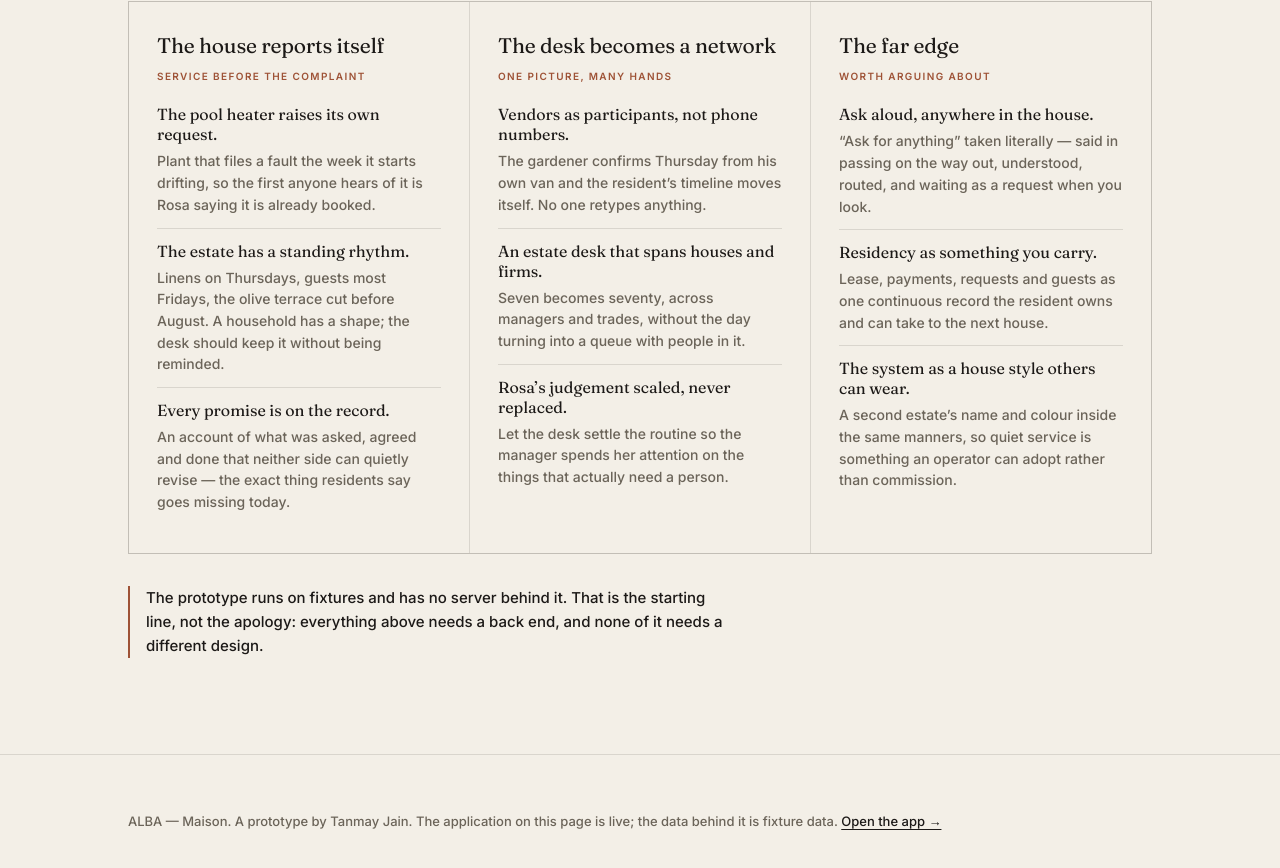
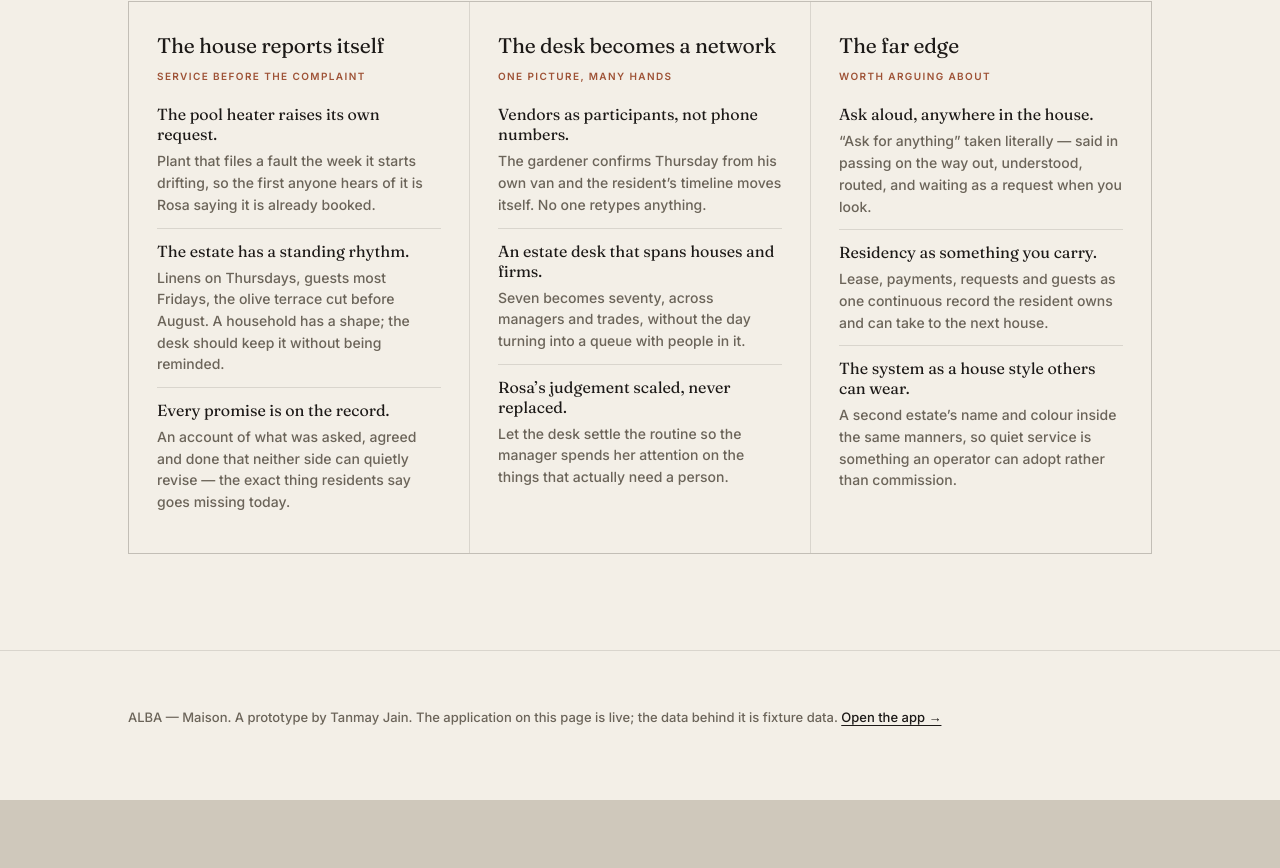
Before and after one commit to perceptence/alba, a Next.js app: page /case-study in a window 1280 px wide. Shown: the part 10957-11825 px from the top of the page. After the commit the page ends 11757 px from the top, so only its background shows below. Built offline with nearby package versions, Linux system fonts and the light colour scheme.

Commit message:
Roadmap: drop the closing constraints paragraph
The section ends on the three lanes; the prototype's limits no longer get the
last word. Removed the now-unused .road-foot style with it.

Co-Authored-By: Claude Opus 4.8 <noreply@anthropic.com>

```diff
--- a/app/case-study/CaseStudy.jsx
+++ b/app/case-study/CaseStudy.jsx
@@ -624,11 +624,6 @@ export default function CaseStudy() {
               </ul>
             </div>
           </div>
-          <p className="road-foot">
-            The prototype runs on fixtures and has no server behind it. That is the
-            starting line, not the apology: everything above needs a back end, and none of
-            it needs a different design.
-          </p>
         </div>
       </section>
 
--- a/app/case-study/case-study.css
+++ b/app/case-study/case-study.css
@@ -366,10 +366,6 @@ body:has(.cs) { background: var(--paper); }
 .cs .lane li:first-child { border-top: none; padding-top: 0; }
 .cs .lane li b { display: block; font-family: var(--serif); font-weight: 400; font-size: 16px; line-height: 1.25; color: var(--ink); }
 .cs .lane li span { display: block; font-size: 14px; line-height: 1.55; color: var(--grey); margin-top: 6px; }
-.cs .road-foot {
-  margin-top: var(--gap-section); padding-left: var(--sp-4); border-left: 2px solid var(--clay);
-  font-size: 15px; line-height: 1.6; color: var(--ink); max-width: 62ch;
-}
 
 /* ——— foot ——— */
 .cs .foot { padding: 56px 0 72px; border-top: 1px solid var(--cs-rule); }
```
